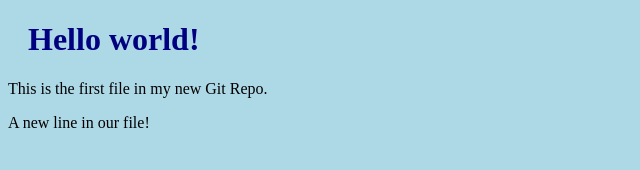
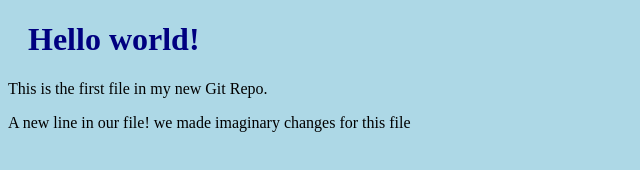
Before and after one commit to AnujGupta1811/Anuj-Gupta, a plain HTML site: page index.html in a window 1280 px wide. Shown: the whole page, without its empty margins (0-640 px from the left). Drawn offline with Linux system fonts and the light colour scheme.

Commit message:
updated index.html with emergency-fix

```diff
--- a/index.html
+++ b/index.html
@@ -8,6 +8,6 @@
 
 <h1>Hello world!</h1>
 <p>This is the first file in my new Git Repo.</p>
-<p>A new line in our file!</p>
+<p>A new line in our file! we made imaginary changes for this file</p>
 </body>
 </html>
```
